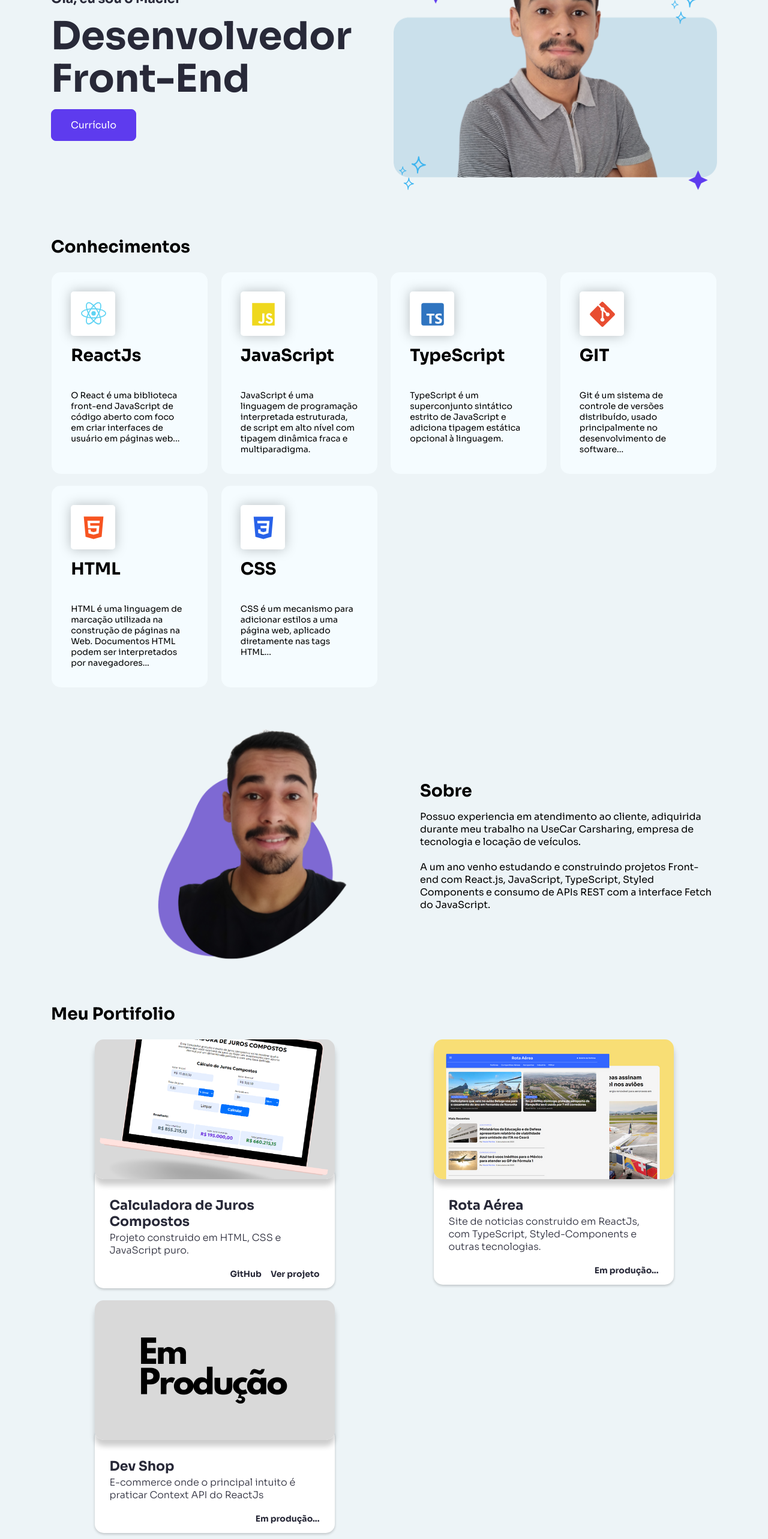
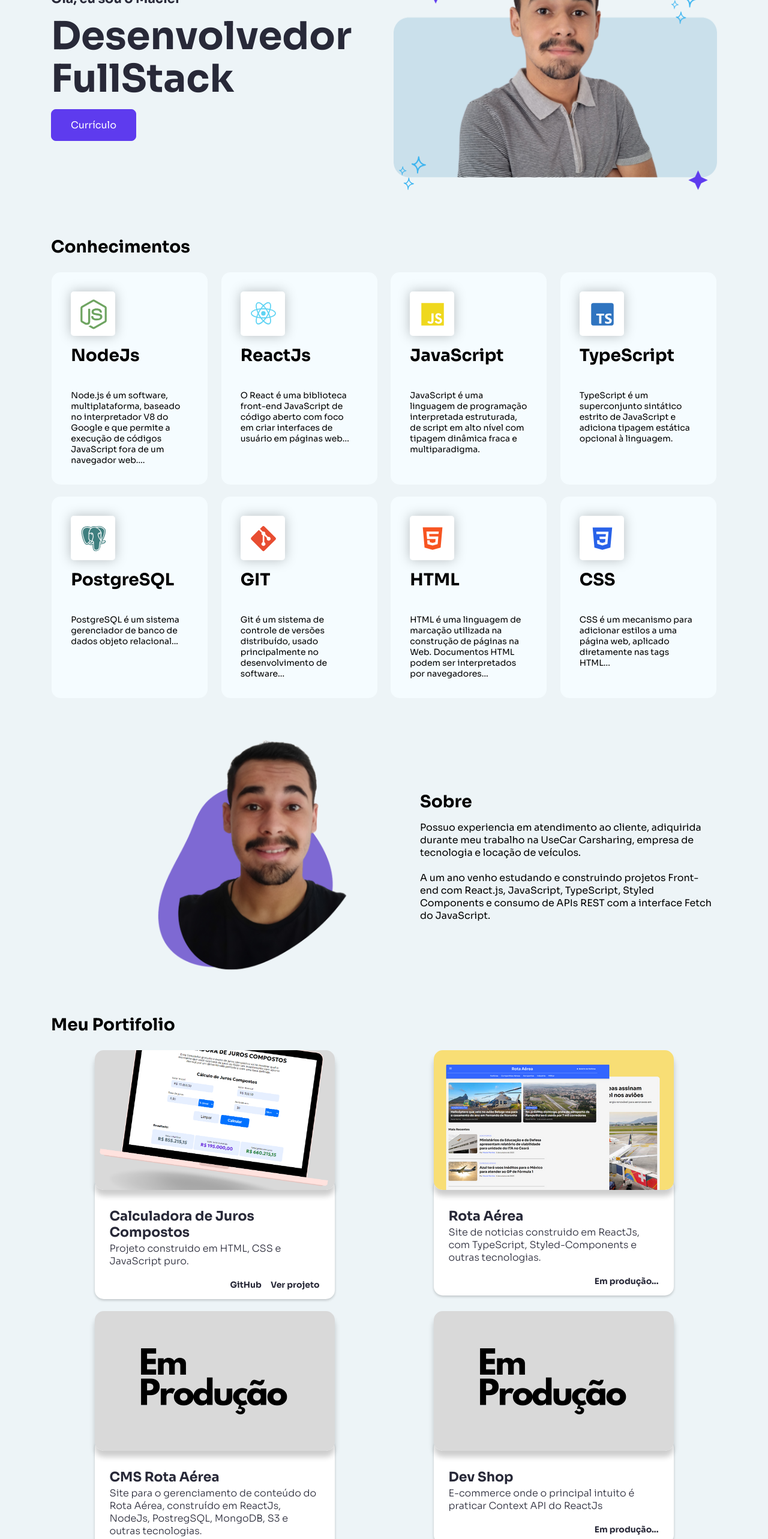
Before and after one commit to macielbmo/portfolio, a React (Vite) app: page / in a window 1280 px wide. Shown: the part 234-2800 px from the top of the page at 60% size. Built offline with nearby package versions, Linux system fonts and the light colour scheme; the HTML template or start-up script is replaced by a standard one.

Commit message:
Atualização de informações do Portfolio.

```diff
--- a/src/pages/Home/index.tsx
+++ b/src/pages/Home/index.tsx
@@ -13,7 +13,8 @@ import rotaAereaImg from '../../assets/img/img-project/rota-aerea.png'
 import emProducaoImg from '../../assets/img/img-project/em-producao.png'
 
 import { AiOutlineMail, AiOutlineWhatsApp, AiOutlineLinkedin, AiFillGithub} from 'react-icons/ai'
-import { BiLogoReact, BiLogoJavascript, BiLogoTypescript, BiLogoHtml5, BiLogoCss3, BiLogoGit } from 'react-icons/bi'
+import { BiLogoReact, BiLogoJavascript, BiLogoTypescript, BiLogoHtml5, BiLogoCss3, BiLogoGit, BiLogoPostgresql } from 'react-icons/bi'
+import { FaNodeJs } from 'react-icons/fa'
 
 export default function Home() {
   return(
@@ -25,7 +26,7 @@ export default function Home() {
           <div className="data information">
             <h3>Olá, eu sou o Maciel</h3>
 
-            <h1>Desenvolvedor Front-End</h1>
+            <h1>Desenvolvedor FullStack</h1>
 
             <a
               href="https://drive.google.com/file/d/1TxiAt7KWlPLAJYHvzLkCZ5eSIKs8UTCo/view?usp=sharing"
@@ -113,41 +114,55 @@ export default function Home() {
 const dataSkills = [
   {
     id: 1,
+    icon: <FaNodeJs />,
+    color: '#6EA461',
+    title: 'NodeJs',
+    description: 'Node.js é um software, multiplataforma, baseado no interpretador V8 do Google e que permite a execução de códigos JavaScript fora de um navegador web....'
+  },
+  {
+    id: 2,
     icon: <BiLogoReact />,
     color: '#5ED3F3',
     title: 'ReactJs',
     description: 'O React é uma biblioteca front-end JavaScript de código aberto com foco em criar interfaces de usuário em páginas web...'
   },
   {
-    id: 2,
+    id: 3,
     icon: <BiLogoJavascript/>,
     color: '#EFD81D',
     title: 'JavaScript',
     description: 'JavaScript é uma linguagem de programação interpretada estruturada, de script em alto nível com tipagem dinâmica fraca e multiparadigma.'
   },
   {
-    id: 3,
+    id: 4,
     icon: <BiLogoTypescript/>,
     color: '#2F74C0',
     title: 'TypeScript',
     description: 'TypeScript é um superconjunto sintático estrito de JavaScript e adiciona tipagem estática opcional à linguagem.'
   },
   {
-    id: 4,
+    id: 5,
+    icon: <BiLogoPostgresql />,
+    color: '#3F7F7F',
+    title: 'PostgreSQL',
+    description: 'PostgreSQL é um sistema gerenciador de banco de dados objeto relacional...'
+  },
+  {
+    id: 6,
     icon: <BiLogoGit/>,
     color: '#E84D31',
     title: 'GIT',
     description: 'Git é um sistema de controle de versões distribuído, usado principalmente no desenvolvimento de software...'
   },
   {
-    id: 5,
+    id: 7,
     icon: <BiLogoHtml5/>,
     color: '#F75421',
     title: 'HTML',
     description: 'HTML é uma linguagem de marcação utilizada na construção de páginas na Web. Documentos HTML podem ser interpretados por navegadores...'
   },
   {
-    id: 6,
+    id: 8,
     icon: <BiLogoCss3/>,
     color: '#2862E9',
     title: 'CSS',
@@ -170,17 +185,26 @@ const dataProject = [
     image: rotaAereaImg,
     title: 'Rota Aérea',
     description: 'Site de noticias construido em ReactJs, com TypeScript, Styled-Components e outras tecnologias.',
-    linkGitHub: 'https://github.com/macielbmo/calc-juros-compostos',
-    linkProjeto: 'https://meujuroscompostos.netlify.app/',
+    linkGitHub: '',
+    linkProjeto: '',
     inProduction: true
   },
   {
     id: 3,
     image: emProducaoImg,
+    title: 'CMS Rota Aérea',
+    description: 'Site para o gerenciamento de conteúdo do Rota Aérea, construído em ReactJs, NodeJs, PostregSQL, MongoDB, S3 e outras tecnologias.',
+    linkGitHub: '',
+    linkProjeto: '',
+    inProduction: true
+  },
+  {
+    id: 4,
+    image: emProducaoImg,
     title: 'Dev Shop',
     description: 'E-commerce onde o principal intuito é praticar Context API do ReactJs',
-    linkGitHub: 'https://github.com/macielbmo/calc-juros-compostos',
-    linkProjeto: 'https://meujuroscompostos.netlify.app/',
+    linkGitHub: '',
+    linkProjeto: '',
     inProduction: true
   }
 ]
```
